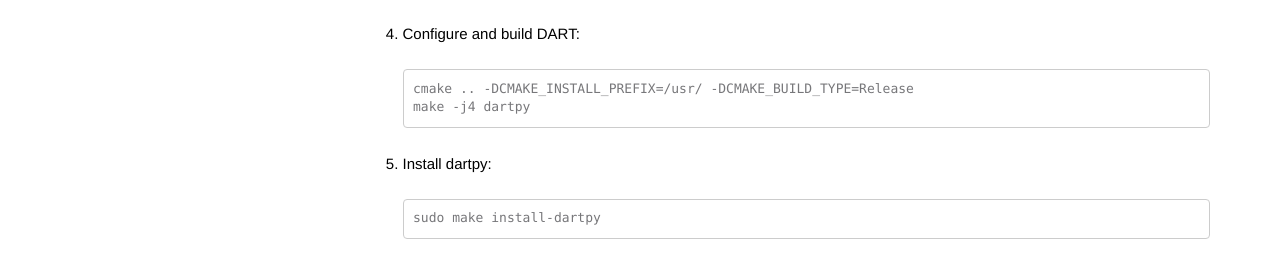
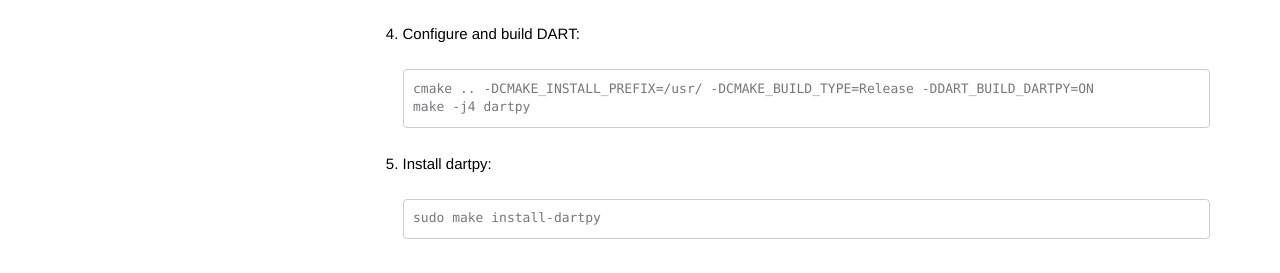
Before and after one commit to dartsim/dartsim.github.io, a Jekyll site: the page built from pages/install_dartpy_on_macos.md, in a window 1280 px wide and 900 px high, scrolled down 898 px. Shown: the part 353-626 px from the top of the window. Built offline with Jekyll 4.4.1, drawn with Linux system fonts in a browser that asks for light colours; nearby versions of some CDN libraries; comment, search, counter and statistics services are not loaded.

Commit message:
Update install_dartpy_on_macos.md

````diff
--- a/pages/install_dartpy_on_macos.md
+++ b/pages/install_dartpy_on_macos.md
@@ -62,7 +62,7 @@ brew install pybind11
 4.  Configure and build DART:
 
     ```
-    cmake .. -DCMAKE_INSTALL_PREFIX=/usr/ -DCMAKE_BUILD_TYPE=Release
+    cmake .. -DCMAKE_INSTALL_PREFIX=/usr/ -DCMAKE_BUILD_TYPE=Release -DDART_BUILD_DARTPY=ON
     make -j4 dartpy
     ```
 
````
